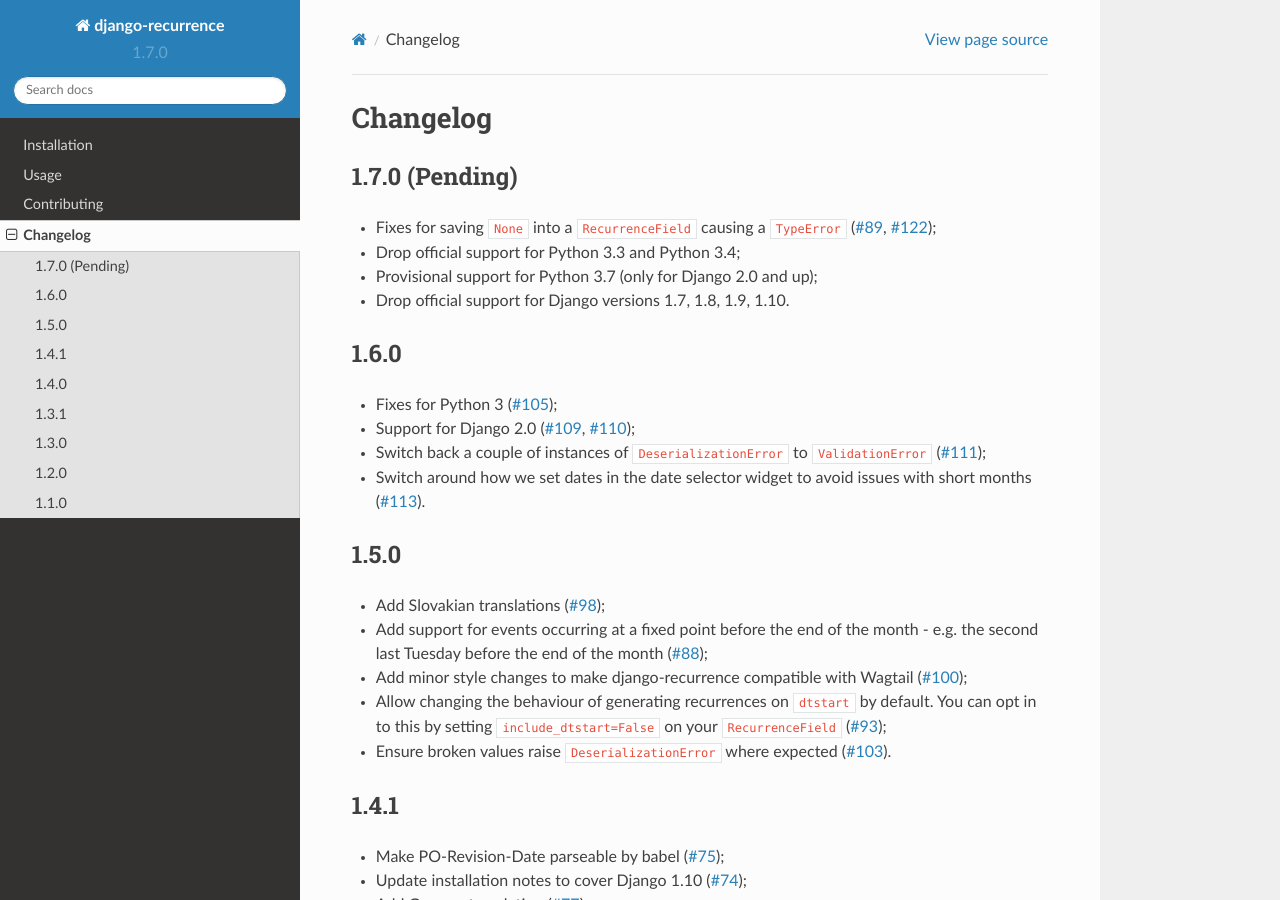
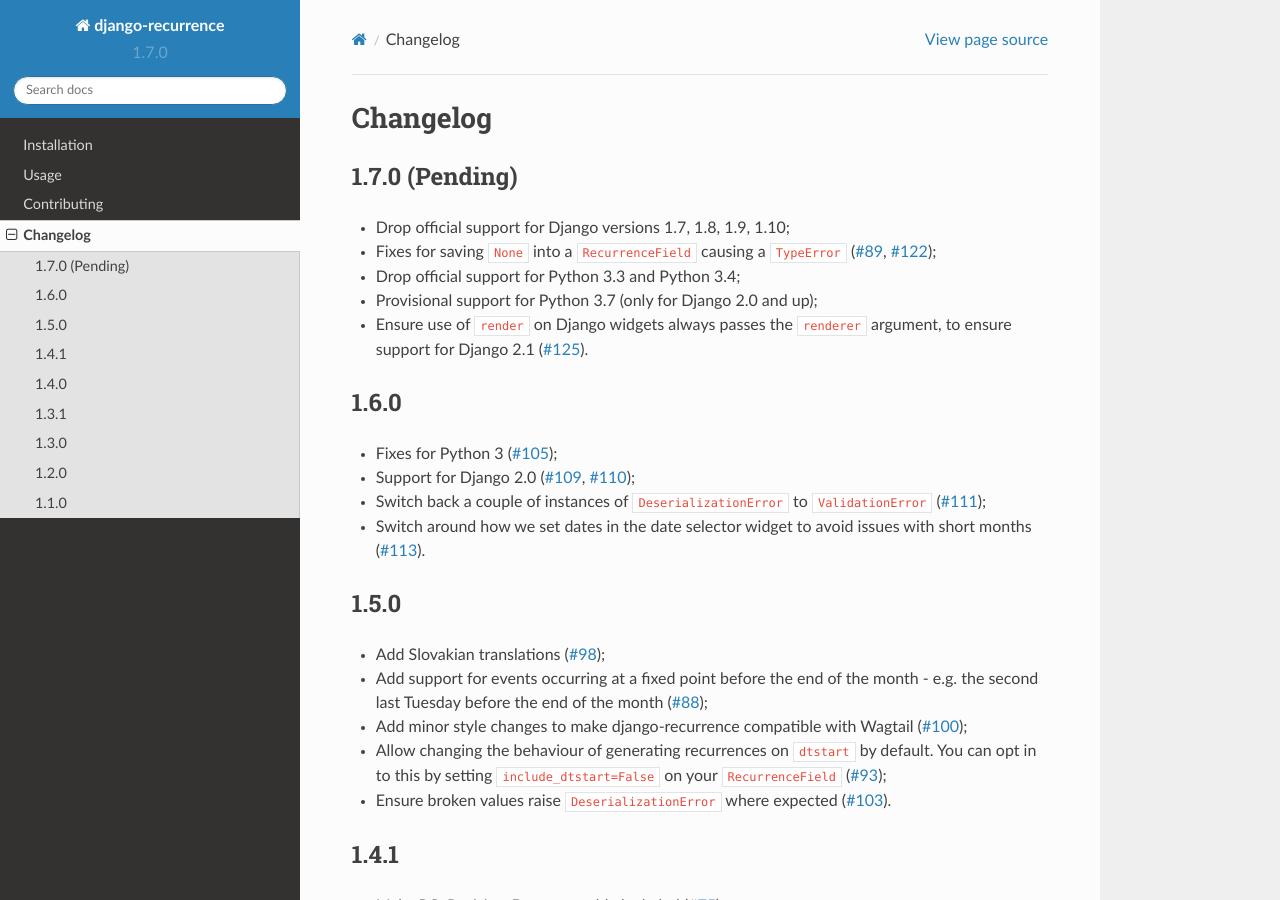
Before and after one commit to jazzband/django-recurrence, a Sphinx documentation site: the page built from docs/changelog.rst, in a window 1280 px wide and 900 px high. Built offline with Sphinx 7.4.7 and the Read the Docs theme 2.0.0, drawn with Linux system fonts in a browser that asks for light colours.

Commit message:
Add documentation for changes in #125

```diff
--- a/docs/changelog.rst
+++ b/docs/changelog.rst
@@ -4,11 +4,14 @@ Changelog
 1.7.0 (Pending)
 ---------------
 
+* Drop official support for Django versions 1.7, 1.8, 1.9, 1.10;
 * Fixes for saving ``None`` into a ``RecurrenceField`` causing a
   ``TypeError`` (:issue:`89`, :issue:`122`);
 * Drop official support for Python 3.3 and Python 3.4;
 * Provisional support for Python 3.7 (only for Django 2.0 and up);
-* Drop official support for Django versions 1.7, 1.8, 1.9, 1.10.
+* Ensure use of ``render`` on Django widgets always passes the
+  ``renderer`` argument, to ensure support for Django 2.1
+  (:issue:`125`).
 
 1.6.0
 -----
```
